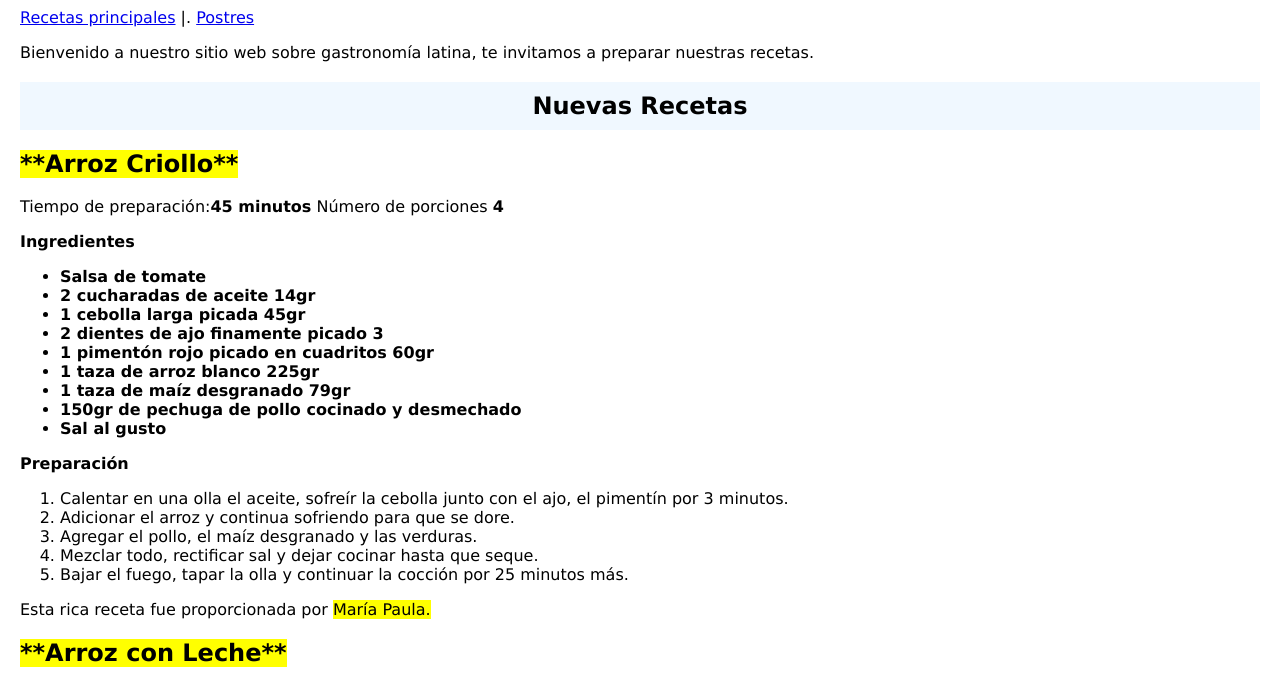
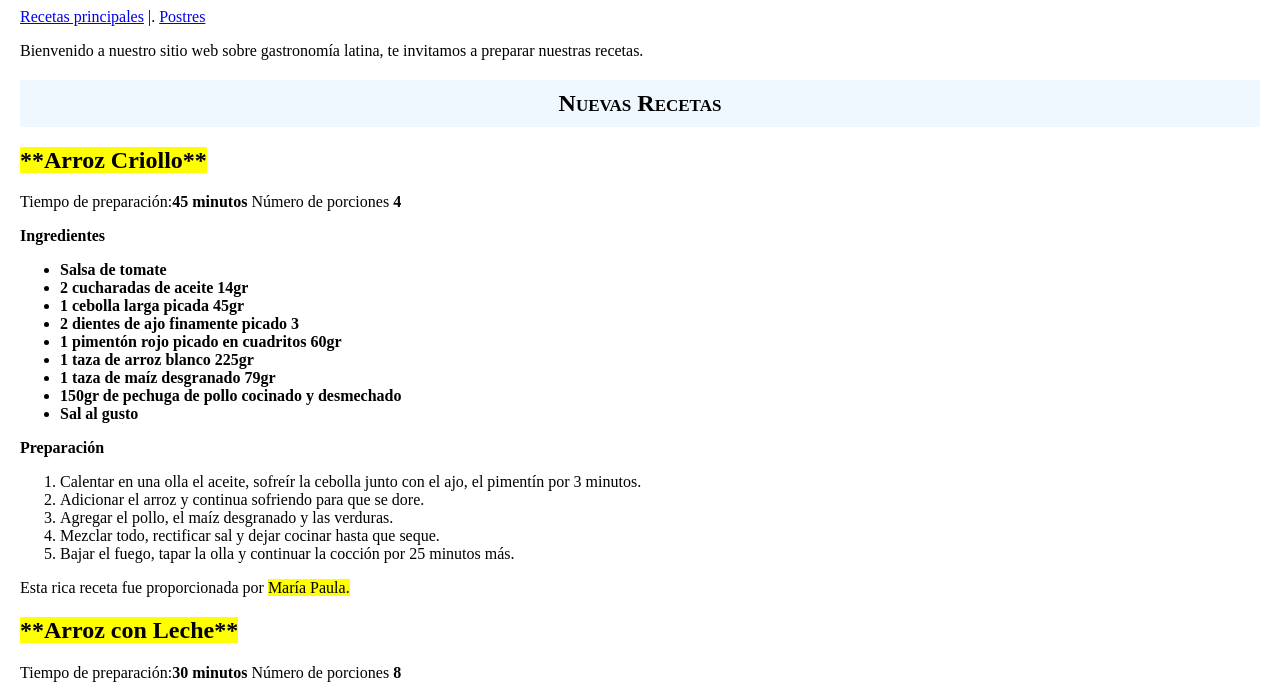
Before and after one commit to mjaurena/Etiqueta-Semantica, a plain HTML site: page Index.html in a window 1280 px wide. Shown: the part 126-810 px from the top of the page. Drawn offline with Linux system fonts and the light colour scheme.

Commit message:
Trabajo con tipografias

```diff
--- a/css/estilos.css
+++ b/css/estilos.css
@@ -1,22 +1,29 @@
+@font-face {
+font-family: "Lato-Regular";
+"Lato-Regular.ttf"
+}
 body{
   margin-left: 20px;
   margin-right: 20px;
   margin-top: 20px;
   margin-bottom: 20px;
-  font-family: verdana;
+  font-family: Lora;
 }
 .resaltado{
   background-color: yellow;
 }
-#menu-principal
-{
+.menu-principal{
   padding: 10px 0px;
   color: red;
+  font-family: Lato-Regular;
+  font-style: italic;
 }
 .titulo{
   background-color: aliceblue;
   text-align: center;
   padding: 10px;
+  font-family: Lato-Regular;
+  font-variant: small-caps;
 }
 footer{
   border-top: solid 1px black;
```
Also changed, not shown: css/Lato-Black.ttf (added), css/Lato-BlackItalic.ttf (added), css/Lato-Bold.ttf (added), css/Lato-BoldItalic.ttf (added), css/Lato-Hairline.ttf (added), css/Lato-HairlineItalic.ttf (added), css/Lato-Italic.ttf (added), css/Lato-Light.ttf (added), css/Lato-LightItalic.ttf (added), css/Lato-Regular.ttf (added), css/OFL.txt (added).
